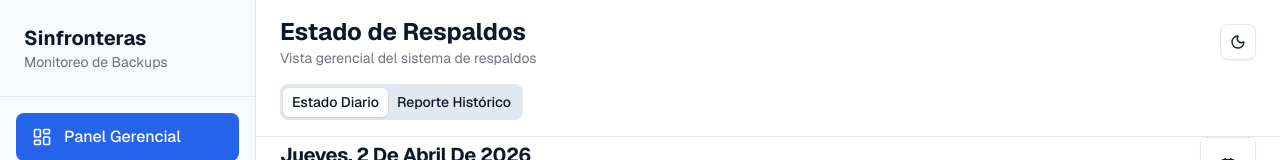
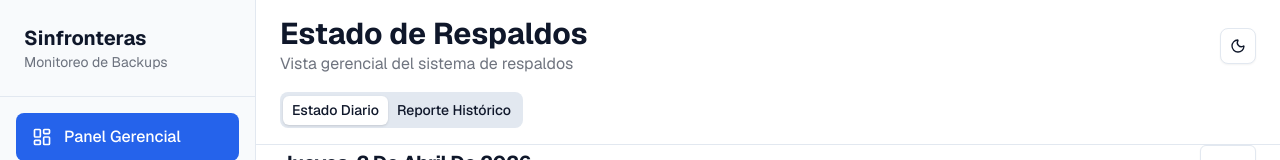
Before and after one commit to pedromiguelfv/v0-Sinfronteras-backup-dashboard, a Next.js app: page / in a window 1280 px wide. Shown: the top 160 px of the page. Built offline with nearby package versions, Linux system fonts and the light colour scheme; no server answers.

Commit message:
Ajustando header titulos

```diff
--- a/components/header.tsx
+++ b/components/header.tsx
@@ -60,8 +60,8 @@ export function Header({
       <div className="px-6 py-4">
         <div className="flex items-center justify-between mb-4">
           <div>
-            <h1 className="text-2xl font-bold text-foreground">{headerTitle}</h1>
-            <p className="text-sm text-foreground/60">{headerSubtitle}</p>
+            <h1 className="text-3xl font-bold text-foreground">{headerTitle}</h1>
+            <p className="text-m text-foreground/60">{headerSubtitle}</p>
           </div>
           <div className="flex items-center gap-3">
             {/* Solo dejamos el botón de Modo Oscuro */}
```
